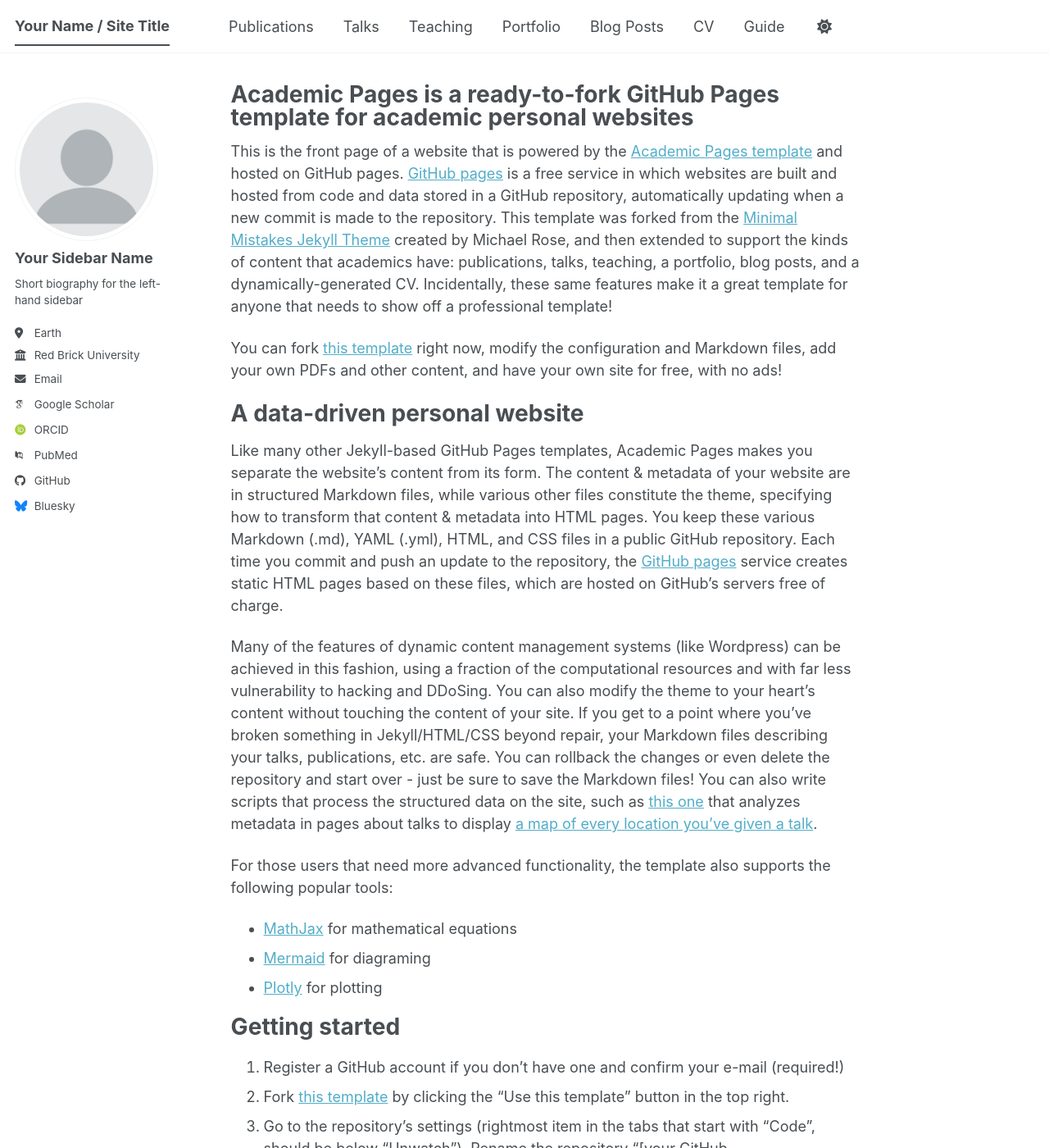
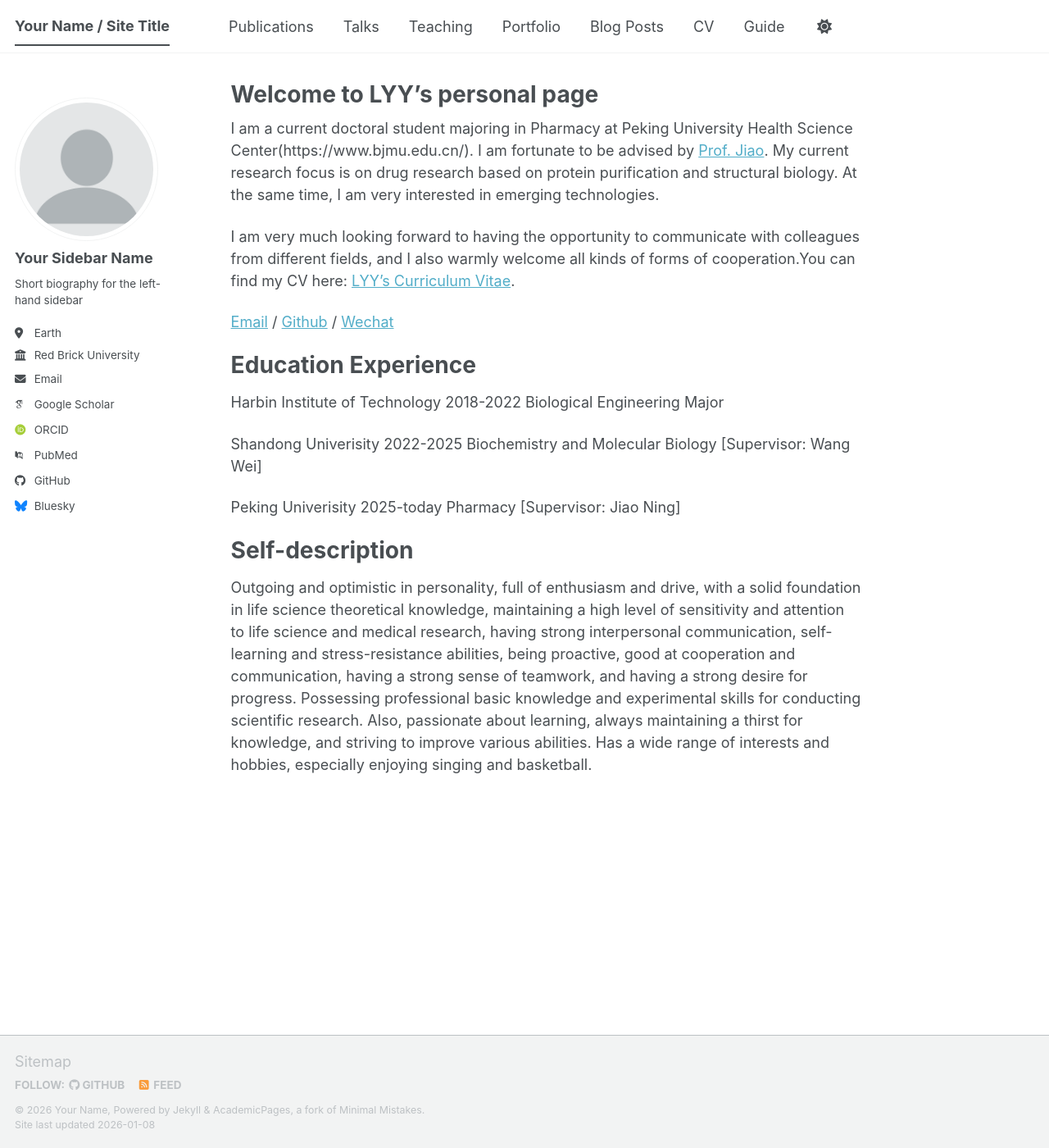
Before and after one commit to leeyongyue1019-spec/leeyongyue1019-spec.github.io, a Jekyll site: the page built from _pages/about.md, in a window 1280 px wide and 1400 px high. Shown: the whole window at 82% size. Built offline with Jekyll 4.4.1, drawn with Linux system fonts in a browser that asks for light colours; some web fonts are replaced; a script bundle is joined from its source files by our own code; library files that are not in the unit come from our copies; some of the changed text lies outside the part shown.

Commit message:
Update about.md

```diff
--- a/_pages/about.md
+++ b/_pages/about.md
@@ -1,56 +1,27 @@
 ---
 permalink: /
-title: "Academic Pages is a ready-to-fork GitHub Pages template for academic personal websites"
+title: "Welcome to LYY's personal page"
 author_profile: true
 redirect_from:
   - /about/
   - /about.html
 ---
 
-This is the front page of a website that is powered by the [Academic Pages template](https://github.com/academicpages/academicpages.github.io) and hosted on GitHub pages. [GitHub pages](https://pages.github.com) is a free service in which websites are built and hosted from code and data stored in a GitHub repository, automatically updating when a new commit is made to the repository. This template was forked from the [Minimal Mistakes Jekyll Theme](https://mmistakes.github.io/minimal-mistakes/) created by Michael Rose, and then extended to support the kinds of content that academics have: publications, talks, teaching, a portfolio, blog posts, and a dynamically-generated CV. Incidentally, these same features make it a great template for anyone that needs to show off a professional template!
+I am a current doctoral student majoring in Pharmacy at Peking University Health Science Center(https://www.bjmu.edu.cn/). I am fortunate to be advised by [Prof. Jiao](https://sps.bjmu.edu.cn/djgh/c1356ac41c9744fb8d0e1250cf2e41c8.htm). My current research focus is on drug research based on protein purification and structural biology. At the same time, I am very interested in emerging technologies.
 
- You can fork [this template](https://github.com/academicpages/academicpages.github.io) right now, modify the configuration and Markdown files, add your own PDFs and other content, and have your own site for free, with no ads!
+I am very much looking forward to having the opportunity to communicate with colleagues from different fields, and I also warmly welcome all kinds of forms of cooperation.You can find my CV here: [LYY's Curriculum Vitae](../assets/LYYapplyPhD.pdf).
 
-A data-driven personal website
+[Email](360231533@qq.com) / [Github](https://[github.com/xxx](https://leeyongyue1019-spec.github.io/)) / [Wechat](../images/LYYWechat.jpg)
+
+Education Experience
 ======
-Like many other Jekyll-based GitHub Pages templates, Academic Pages makes you separate the website's content from its form. The content & metadata of your website are in structured Markdown files, while various other files constitute the theme, specifying how to transform that content & metadata into HTML pages. You keep these various Markdown (.md), YAML (.yml), HTML, and CSS files in a public GitHub repository. Each time you commit and push an update to the repository, the [GitHub pages](https://pages.github.com/) service creates static HTML pages based on these files, which are hosted on GitHub's servers free of charge.
+Harbin Institute of Technology 2018-2022 Biological Engineering Major
 
-Many of the features of dynamic content management systems (like Wordpress) can be achieved in this fashion, using a fraction of the computational resources and with far less vulnerability to hacking and DDoSing. You can also modify the theme to your heart's content without touching the content of your site. If you get to a point where you've broken something in Jekyll/HTML/CSS beyond repair, your Markdown files describing your talks, publications, etc. are safe. You can rollback the changes or even delete the repository and start over - just be sure to save the Markdown files! You can also write scripts that process the structured data on the site, such as [this one](https://github.com/academicpages/academicpages.github.io/blob/master/talkmap.ipynb) that analyzes metadata in pages about talks to display [a map of every location you've given a talk](https://academicpages.github.io/talkmap.html).
+Shandong Univerisity           2022-2025 Biochemistry and Molecular Biology [Supervisor: Wang Wei]
 
-For those users that need more advanced functionality, the template also supports the following popular tools:
-- [MathJax](https://www.mathjax.org/) for mathematical equations
-- [Mermaid](https://mermaid.js.org/) for diagraming
-- [Plotly](https://plotly.com/javascript/) for plotting
+Peking Univerisity             2025-today Pharmacy [Supervisor: Jiao Ning]
 
-Getting started
+
+Self-description
 ======
-1. Register a GitHub account if you don't have one and confirm your e-mail (required!)
-1. Fork [this template](https://github.com/academicpages/academicpages.github.io) by clicking the "Use this template" button in the top right.
-1. Go to the repository's settings (rightmost item in the tabs that start with "Code", should be below "Unwatch"). Rename the repository "[your GitHub username].github.io", which will also be your website's URL.
-1. Set site-wide configuration and create content & metadata (see below -- also see [this set of diffs](https://archive.is/3TPas) showing what files were changed to set up [an example site](https://getorg-testacct.github.io) for a user with the username "getorg-testacct")
-1. Upload any files (like PDFs, .zip files, etc.) to the files/ directory. They will appear at https://[your GitHub username].github.io/files/example.pdf.
-1. Check status by going to the repository settings, in the "GitHub pages" section
-
-Site-wide configuration
-------
-The main configuration file for the site is in the base directory in [_config.yml](https://github.com/academicpages/academicpages.github.io/blob/master/_config.yml), which defines the content in the sidebars and other site-wide features. You will need to replace the default variables with ones about yourself and your site's github repository. The configuration file for the top menu is in [_data/navigation.yml](https://github.com/academicpages/academicpages.github.io/blob/master/_data/navigation.yml). For example, if you don't have a portfolio or blog posts, you can remove those items from that navigation.yml file to remove them from the header.
-
-Create content & metadata
-------
-For site content, there is one Markdown file for each type of content, which are stored in directories like _publications, _talks, _posts, _teaching, or _pages. For example, each talk is a Markdown file in the [_talks directory](https://github.com/academicpages/academicpages.github.io/tree/master/_talks). At the top of each Markdown file is structured data in YAML about the talk, which the theme will parse to do lots of cool stuff. The same structured data about a talk is used to generate the list of talks on the [Talks page](https://academicpages.github.io/talks), each [individual page](https://academicpages.github.io/talks/2012-03-01-talk-1) for specific talks, the talks section for the [CV page](https://academicpages.github.io/cv), and the [map of places you've given a talk](https://academicpages.github.io/talkmap.html) (if you run this [python file](https://github.com/academicpages/academicpages.github.io/blob/master/talkmap.py) or [Jupyter notebook](https://github.com/academicpages/academicpages.github.io/blob/master/talkmap.ipynb), which creates the HTML for the map based on the contents of the _talks directory).
-
-**Markdown generator**
-
-The repository includes [a set of Jupyter notebooks](https://github.com/academicpages/academicpages.github.io/tree/master/markdown_generator
-) that converts a CSV containing structured data about talks or presentations into individual Markdown files that will be properly formatted for the Academic Pages template. The sample CSVs in that directory are the ones I used to create my own personal website at stuartgeiger.com. My usual workflow is that I keep a spreadsheet of my publications and talks, then run the code in these notebooks to generate the Markdown files, then commit and push them to the GitHub repository.
-
-How to edit your site's GitHub repository
-------
-Many people use a git client to create files on their local computer and then push them to GitHub's servers. If you are not familiar with git, you can directly edit these configuration and Markdown files directly in the github.com interface. Navigate to a file (like [this one](https://github.com/academicpages/academicpages.github.io/blob/master/_talks/2012-03-01-talk-1.md) and click the pencil icon in the top right of the content preview (to the right of the "Raw | Blame | History" buttons). You can delete a file by clicking the trashcan icon to the right of the pencil icon. You can also create new files or upload files by navigating to a directory and clicking the "Create new file" or "Upload files" buttons.
-
-Example: editing a Markdown file for a talk
-![Editing a Markdown file for a talk](/images/editing-talk.png)
-
-For more info
-------
-More info about configuring Academic Pages can be found in [the guide](https://academicpages.github.io/markdown/), the [growing wiki](https://github.com/academicpages/academicpages.github.io/wiki), and you can always [ask a question on GitHub](https://github.com/academicpages/academicpages.github.io/discussions). The [guides for the Minimal Mistakes theme](https://mmistakes.github.io/minimal-mistakes/docs/configuration/) (which this theme was forked from) might also be helpful.
+Outgoing and optimistic in personality, full of enthusiasm and drive, with a solid foundation in life science theoretical knowledge, maintaining a high level of sensitivity and attention to life science and medical research, having strong interpersonal communication, self-learning and stress-resistance abilities, being proactive, good at cooperation and communication, having a strong sense of teamwork, and having a strong desire for progress. Possessing professional basic knowledge and experimental skills for conducting scientific research. Also, passionate about learning, always maintaining a thirst for knowledge, and striving to improve various abilities. Has a wide range of interests and hobbies, especially enjoying singing and basketball.
```
